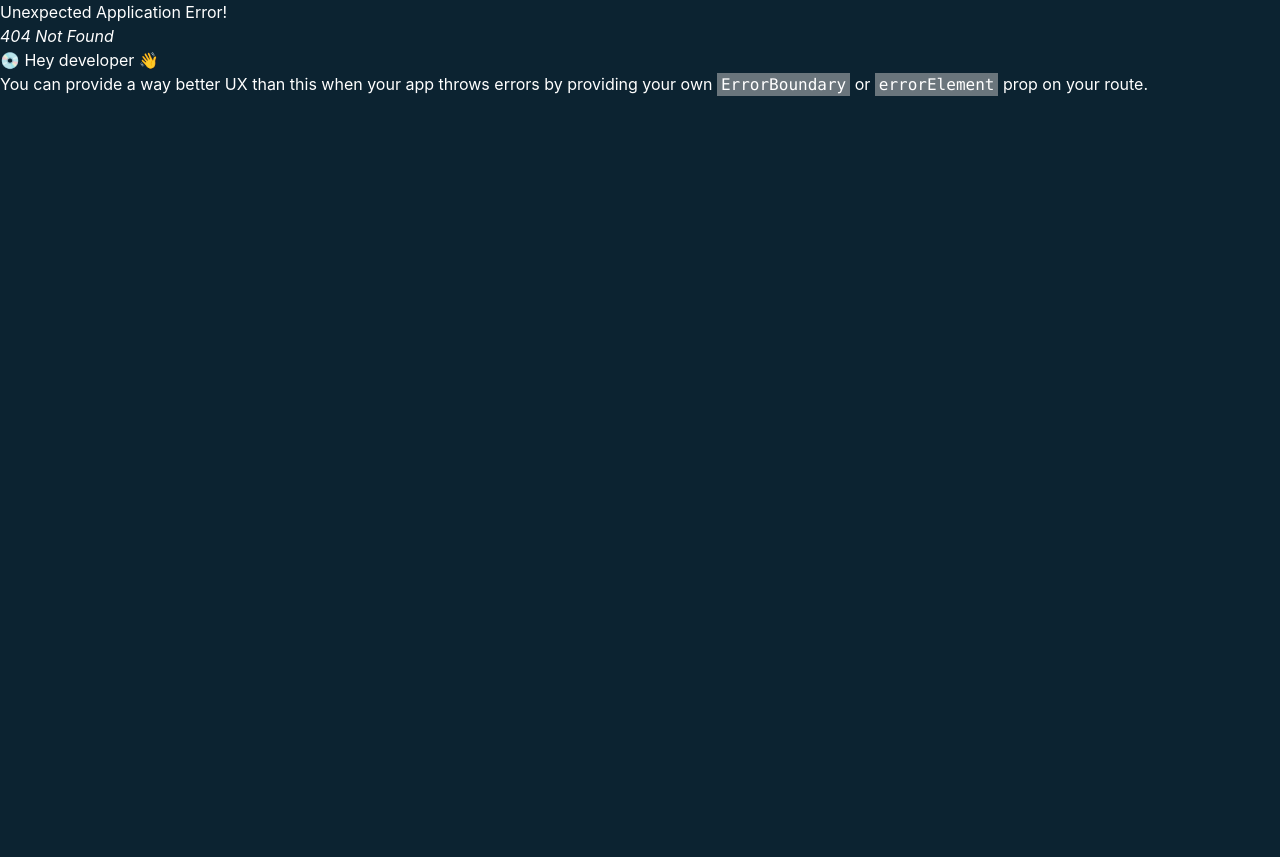
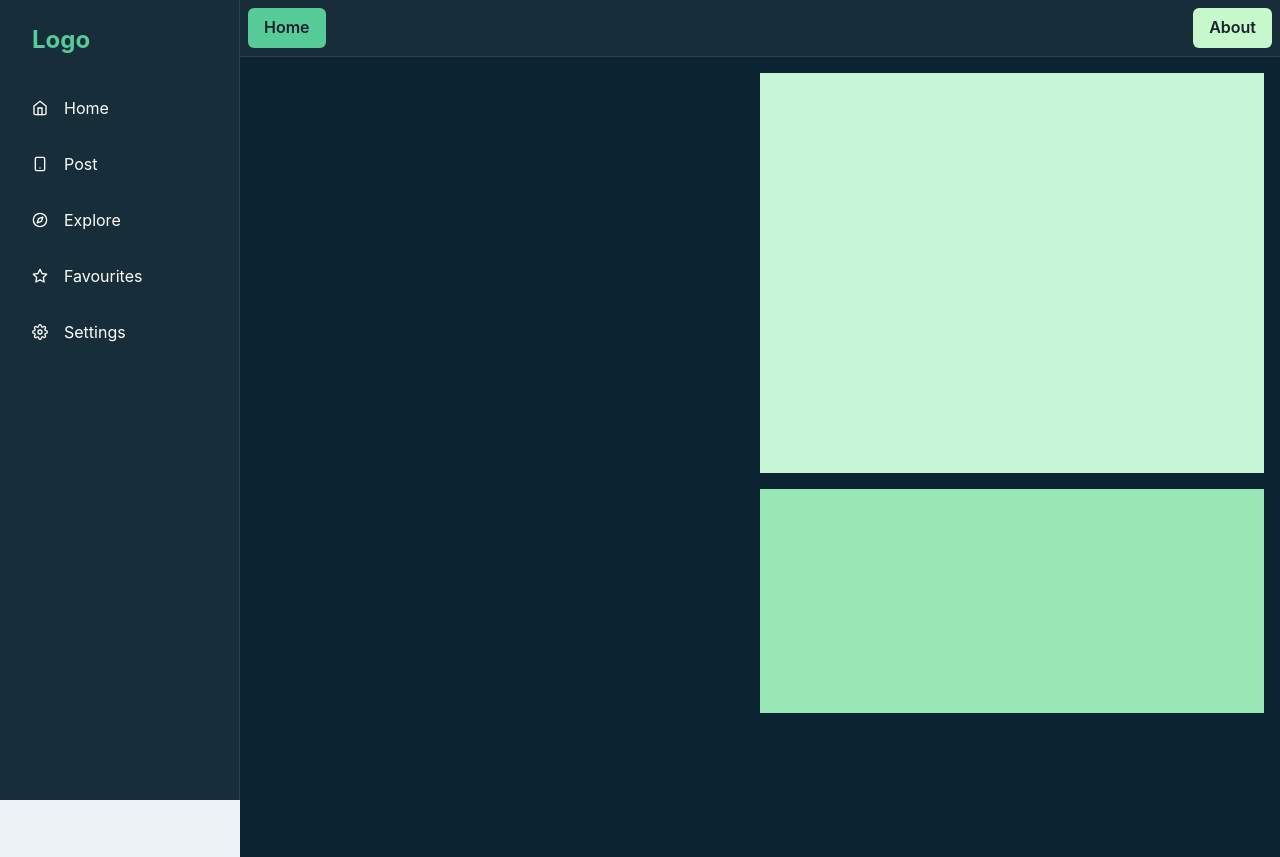
Before and after one commit to Julian-Tipler/social-media-hub, a React (Vite) app: page /post in a window 1280 px wide. Before the commit this address had no page. Before the commit the page ends 800 px from the top, so only its background shows below. Built offline with nearby package versions, Linux system fonts and the light colour scheme.

Commit message:
post page!

```diff
--- a/src/App.tsx
+++ b/src/App.tsx
@@ -7,13 +7,14 @@ import {
 import { Home } from "./views/Home/Home";
 import { SidebarLayout } from "./layouts/SidebarLayout";
 import { Card } from "@chakra-ui/react";
+import { Post } from "./views/Post/Post";
 
 const App = () => {
   const router = createBrowserRouter(
     createRoutesFromElements(
       <Route element={<SidebarLayout />}>
         <Route index element={<Home />} />
-        <Route path="/about" element={<div>About</div>} />
+        <Route path="/post" element={<Post />} />
       </Route>
     )
   );
--- a/src/components/Card.tsx
+++ b/src/components/Card.tsx
@@ -1,14 +1,20 @@
-import { Card as ChakraCard } from "@chakra-ui/react";
+import { BoxProps, Card as ChakraCard } from "@chakra-ui/react";
 import React from "react";
 
-export function Card({ children }: { children: React.ReactNode }) {
+interface CardProps extends BoxProps {
+  children: React.ReactNode;
+}
+
+export function Card({ children, ...props }: CardProps) {
   return (
     <ChakraCard
       h="100%"
+      w="100%"
       p="20px"
       border="1px solid"
       borderColor={"brand.border"}
       backgroundColor={"brand.cardBackground"}
+      {...props}
     >
       {children}
     </ChakraCard>
--- a/src/layouts/SidebarLayout.tsx
+++ b/src/layouts/SidebarLayout.tsx
@@ -16,11 +16,11 @@ import {
 } from "@chakra-ui/react";
 import {
   FiHome,
-  FiTrendingUp,
   FiCompass,
   FiStar,
   FiSettings,
   FiMenu,
+  FiSmartphone,
 } from "react-icons/fi";
 import { IconType } from "react-icons";
 import { ReactText } from "react";
@@ -30,13 +30,14 @@ import Topbar from "../views/global/Topbar";
 interface LinkItemProps {
   name: string;
   icon: IconType;
+  href: string;
 }
 const LinkItems: Array<LinkItemProps> = [
-  { name: "Home", icon: FiHome },
-  { name: "Trending", icon: FiTrendingUp },
-  { name: "Explore", icon: FiCompass },
-  { name: "Favourites", icon: FiStar },
-  { name: "Settings", icon: FiSettings },
+  { name: "Home", icon: FiHome, href: "/" },
+  { name: "Post", icon: FiSmartphone, href: "/post" },
+  { name: "Explore", icon: FiCompass, href: "/" },
+  { name: "Favourites", icon: FiStar, href: "/" },
+  { name: "Settings", icon: FiSettings, href: "/" },
 ];
 
 export const SidebarLayout = ({ children }: { children?: ReactNode }) => {
@@ -81,7 +82,9 @@ interface SidebarProps extends BoxProps {
   onClose: () => void;
 }
 
+//Nav items for mobile and desktop view
 const SidebarContent = ({ onClose, ...rest }: SidebarProps) => {
+  console.log("SidebarContent");
   return (
     <Box
       bg={useColorModeValue("brand.cardBackground", "gray.900")}
@@ -99,7 +102,7 @@ const SidebarContent = ({ onClose, ...rest }: SidebarProps) => {
         <CloseButton display={{ base: "flex", md: "none" }} onClick={onClose} />
       </Flex>
       {LinkItems.map((link) => (
-        <NavItem key={link.name} icon={link.icon}>
+        <NavItem key={link.name} icon={link.icon} href={link.href}>
           {link.name}
         </NavItem>
       ))}
@@ -109,13 +112,14 @@ const SidebarContent = ({ onClose, ...rest }: SidebarProps) => {
 
 interface NavItemProps extends FlexProps {
   icon: IconType;
+  href: string;
   children: ReactText;
 }
-const NavItem = ({ icon, children, ...rest }: NavItemProps) => {
+const NavItem = ({ icon, children, href, ...rest }: NavItemProps) => {
+  console.log();
   return (
     <Link
-      href="
-      "
+      href={href}
       style={{ textDecoration: "none" }}
       _focus={{ boxShadow: "none" }}
     >
--- a/src/views/Home/Home.tsx
+++ b/src/views/Home/Home.tsx
@@ -1,22 +1,23 @@
 import { Grid, GridItem } from "@chakra-ui/react";
 import Welcome from "./Welcome";
 import { Meta } from "./Meta";
+import { CreateNewPost } from "../Post/CreateNewPost";
 
 export const Home = () => {
   return (
     <Grid
       h="800px"
       templateRows="repeat(4, 1fr)"
-      templateColumns="repeat(4, 1fr)"
+      templateColumns={{ base: "1fr", md: "1fr 1fr" }}
       gap={4}
     >
-      <GridItem rowSpan={1} colSpan={{ base: 4, md: 2 }}>
+      <GridItem rowSpan={1} colSpan={{ base: 2, md: 1 }}>
         <Welcome />
       </GridItem>
-      <GridItem rowSpan={1} colSpan={{ base: 4, md: 2 }}>
-        <Welcome />
+      <GridItem rowSpan={1} colSpan={{ base: 2, md: 1 }}>
+        <CreateNewPost />
       </GridItem>
-      <GridItem rowSpan={1} colSpan={{ base: 4, md: 2 }}>
+      <GridItem rowSpan={1} colSpan={{ base: 2, md: 1 }}>
         <Meta />
       </GridItem>
     </Grid>
--- /dev/null
+++ b/src/views/Post/CreateNewPost.tsx
@@ -0,0 +1,38 @@
+import {
+  Box,
+  CardBody,
+  CardHeader,
+  Flex,
+  Heading,
+  Image,
+  Text,
+} from "@chakra-ui/react";
+import { Card } from "../../components/Card";
+
+export const CreateNewPost = () => {
+  return (
+    <Card>
+      <Flex alignItems={"center"} justifyContent={"center"}>
+        <Heading size="sm">Create new post</Heading>
+      </Flex>
+      <CardBody display={"flex"}>
+        {/* Desktop */}
+        <Flex
+          flex={1}
+          display={{
+            base: "none",
+            md: "flex",
+          }}
+        >
+          <Image flex={5} />
+          <Box backgroundColor={"blue"} flex={4}></Box>
+        </Flex>
+        {/* Mobile */}
+        <Flex display={{ base: "flex", md: "none" }}>
+          <Image flex={5} />
+          <Box backgroundColor={"blue"} flex={4}></Box>
+        </Flex>
+      </CardBody>
+    </Card>
+  );
+};
--- /dev/null
+++ b/src/views/Post/DalleWidget.tsx
@@ -0,0 +1,10 @@
+import { Text } from "@chakra-ui/react";
+import { Card } from "../../components/Card";
+
+export const DalleWidget = () => {
+  return (
+    <Card>
+      <Text>Dalle</Text>
+    </Card>
+  );
+};
--- /dev/null
+++ b/src/views/Post/Post.tsx
@@ -0,0 +1,33 @@
+import { Flex, Grid, Box } from "@chakra-ui/react";
+import { CreateNewPost } from "./CreateNewPost";
+import { DalleWidget } from "./DalleWidget";
+import { Card } from "../../components/Card";
+
+export const Post = () => {
+  return (
+    <Flex>
+      <Box flex={1}></Box>
+      <Grid
+        flex={1}
+        templateRows={"repeat(4, 400px)"}
+        height="80vh"
+        overflowY="scroll"
+        gap={4}
+      >
+        {/* First two "widget" cards */}
+        <Box h="400px" w="100%" bg="green.100" flex="0 0 auto">
+          {/* Your widget 1 content here */}
+        </Box>
+        <Box h="400px" w="100%" bg="green.200" flex="0 0 auto">
+          {/* Your widget 1 content here */}
+        </Box>
+        <Box h="400px" w="100%" bg="green.300" flex="0 0 auto">
+          {/* Your widget 1 content here */}
+        </Box>
+        <Box h="400px" w="100%" bg="green.400" flex="0 0 auto">
+          {/* Your widget 1 content here */}
+        </Box>
+      </Grid>
+    </Flex>
+  );
+};
```
